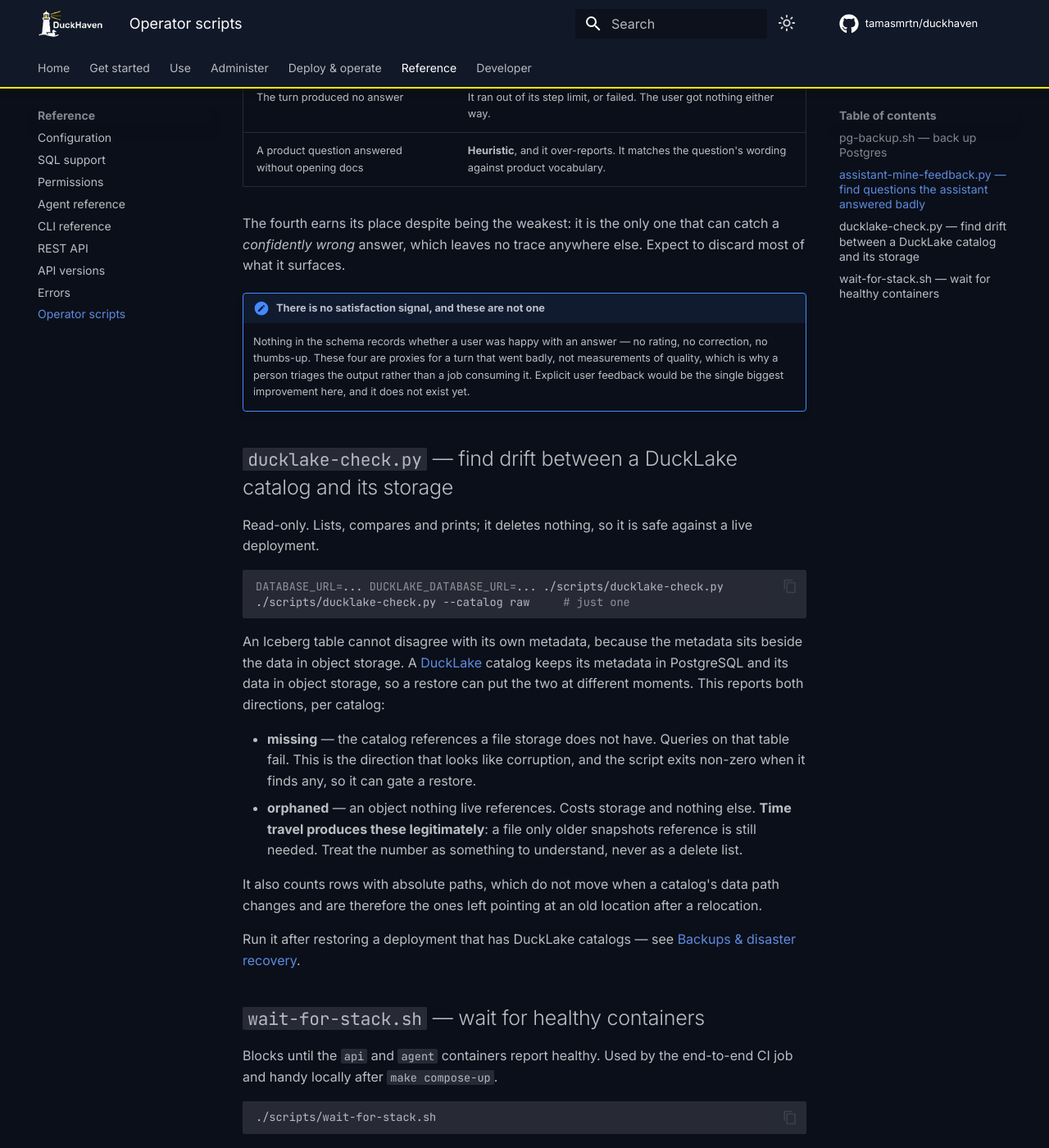
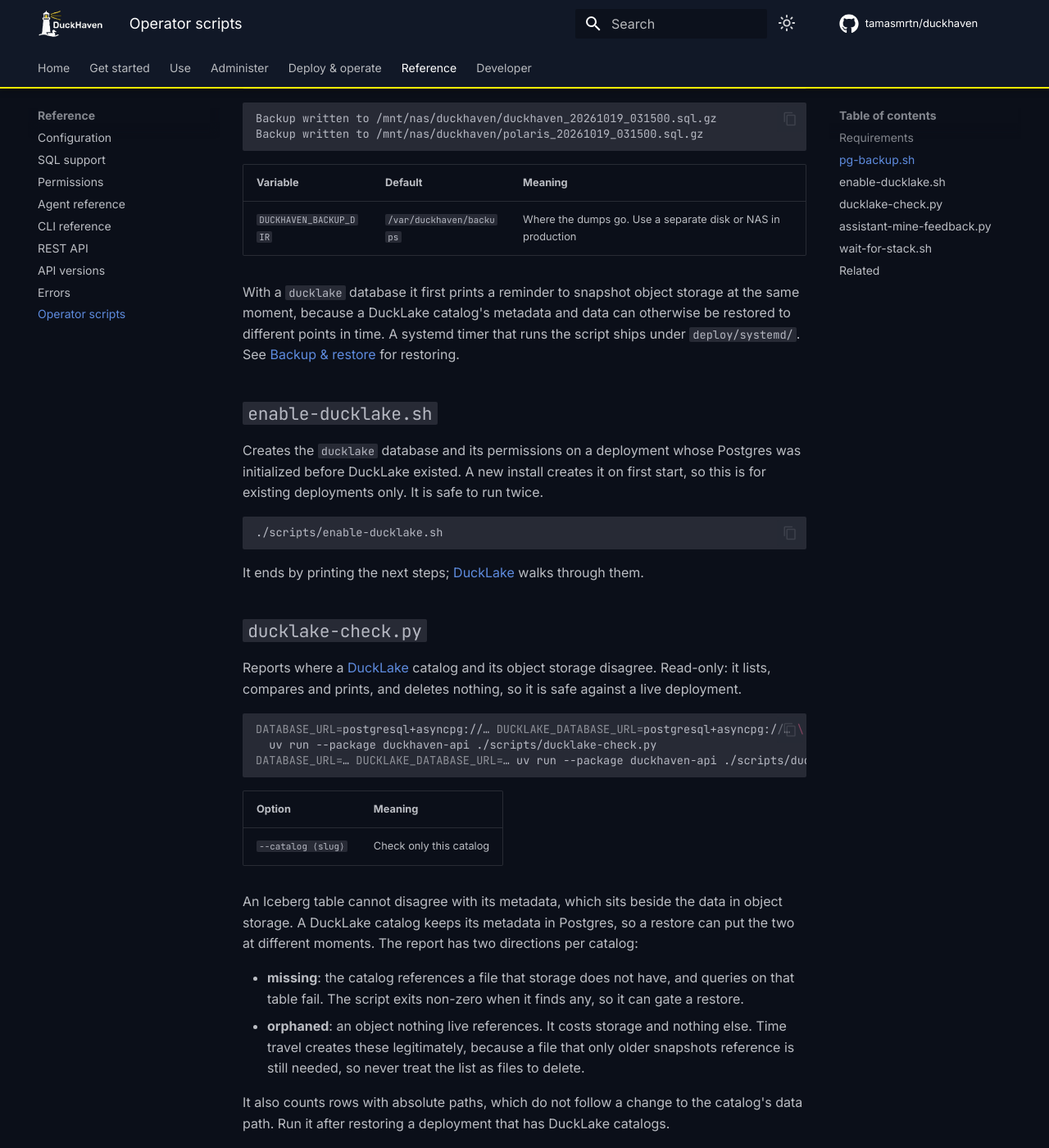
Before and after one commit to tamasmrtn/duckhaven, an MkDocs documentation site: the page built from docs/reference/operator-scripts.md, in a window 1280 px wide and 1400 px high, scrolled down 1124 px. Shown: the whole window at 82% size. Built offline with MkDocs 1.6.1 and Material for MkDocs 9.7.7, drawn with Linux system fonts in a browser that asks for light colours; comment, search, counter and statistics services are not loaded; some of the changed text lies outside the part shown.

Commit message:
docs(reference): Rewrite operator scripts and tidy configuration
The scripts need a repository checkout, and the Python ones the API's
environment and a direct Postgres connection; the page now says so and
documents enable-ducklake.sh and every option. Configuration drops
change-over-time wording and names the assistant account consistently.

````diff
--- a/api/src/api/services/assistant/knowledge/docs_index.yaml
+++ b/api/src/api/services/assistant/knowledge/docs_index.yaml
@@ -287,7 +287,7 @@
 - path: reference/configuration.md
   title: Configuration
   section: Reference
-  summary: Every control-plane and agent environment variable.
+  summary: Every DuckHaven environment variable, with its default and what it changes.
 - path: reference/sql-support.md
   title: SQL support
   section: Reference
@@ -323,7 +323,8 @@
 - path: reference/operator-scripts.md
   title: Operator scripts
   section: Reference
-  summary: DuckHaven ships a few small helper scripts under scripts/ for operators.
+  summary: The helper scripts under scripts/ back up Postgres, check DuckLake catalogs, review the
+    assistant's answers and wait for the stack to start.
 aliases:
   access/access-levels.md: access/how-access-works.md
   access/permissions.md: access/how-access-works.md
--- a/docs/ai/assistant.md
+++ b/docs/ai/assistant.md
@@ -173,7 +173,7 @@
 Every tool call the assistant makes is already recorded with its arguments and outcome, which is enough to find the
 questions it handled badly: searches that returned nothing, documentation it failed to open, turns that produced no
 answer, and product questions it answered without consulting anything. The
-[`assistant-mine-feedback.py`](../reference/operator-scripts.md#assistant-mine-feedbackpy-find-questions-the-assistant-answered-badly)
+[`assistant-mine-feedback.py`](../reference/operator-scripts.md#assistant-mine-feedbackpy)
 operator script collects those and drafts them as test cases for a person to review.
 
 It is deliberately a script an operator runs rather than an automatic loop. DuckHaven records what the assistant
--- a/docs/llms.txt
+++ b/docs/llms.txt
@@ -101,7 +101,7 @@
 
 ## Reference
 
-- [Configuration](https://tamasmrtn.github.io/duckhaven/reference/configuration/): Every control-plane and agent environment variable.
+- [Configuration](https://tamasmrtn.github.io/duckhaven/reference/configuration/): Every DuckHaven environment variable, with its default and what it changes.
 - [SQL support](https://tamasmrtn.github.io/duckhaven/reference/sql-support/): Supported SQL surface and DuckDB features, and binding typed query parameters.
 - [Permissions](https://tamasmrtn.github.io/duckhaven/reference/permissions/): Every global permission, workspace role, data-grant tier and agent tier in DuckHaven, and what each one allows.
 - [Agent reference](https://tamasmrtn.github.io/duckhaven/reference/agent-reference/): Agent configuration and behavior.
@@ -109,4 +109,4 @@
 - [REST API](https://tamasmrtn.github.io/duckhaven/reference/rest-api/): DuckHaven's REST API, under /api, does everything the web UI does, so any task can be scripted with a token.
 - [API versions](https://tamasmrtn.github.io/duckhaven/reference/api-versions/): GET /api/version reports api_version, an integer that changes only when a change breaks existing API clients.
 - [Errors](https://tamasmrtn.github.io/duckhaven/reference/errors/): Every API error has an HTTP status and a stable error code; this page lists each code, what causes it and what to do.
-- [Operator scripts](https://tamasmrtn.github.io/duckhaven/reference/operator-scripts/): DuckHaven ships a few small helper scripts under scripts/ for operators.
+- [Operator scripts](https://tamasmrtn.github.io/duckhaven/reference/operator-scripts/): The helper scripts under scripts/ back up Postgres, check DuckLake catalogs, review the assistant's answers and wait for the stack to start.
--- a/docs/reference/operator-scripts.md
+++ b/docs/reference/operator-scripts.md
@@ -1,82 +1,149 @@
+---
+type: reference
+---
+
 # Operator scripts
 
-DuckHaven ships a few small helper scripts under `scripts/` for operators — things that run on the box itself, next to
-Docker and Postgres. For everything that goes through the API, use the [`dh` CLI](cli.md) instead.
+The helper scripts under `scripts/` back up Postgres, check DuckLake catalogs, review the assistant's answers and wait
+for the stack to start.
 
-## `pg-backup.sh` — back up Postgres
+They run on the host, next to Docker and Postgres, for jobs the API does not cover. For everything the API does, use
+the [`dh` CLI](cli.md) instead.
 
-Dumps the `duckhaven` (app state) and `polaris` (Iceberg metastore) databases, and the `ducklake` database when it
-exists, each to a timestamped, gzipped file.
+## Requirements
+
+The scripts are in the repository, not in the `deploy/` download that [Install](../deployment/install.md) uses. Clone
+the repository on the host and run them from its root:
+
+- **Shell scripts** find the Compose stack at `deploy/docker-compose.yml` next to them, so the stack must run from that
+  checkout's `deploy/` directory. The systemd backup timer expects the checkout at `/opt/duckhaven`.
+- **Python scripts** import the API's code, so they need its environment: run `uv sync` once, then start them with
+  `uv run --package duckhaven-api`. They connect to Postgres directly, so the database must be reachable from where they
+  run; the bundled stack does not publish Postgres to the host.
+
+| Script | Kind | Changes anything |
+|---|---|---|
+| [`pg-backup.sh`](#pg-backupsh) | Shell | Writes backup files |
+| [`enable-ducklake.sh`](#enable-ducklakesh) | Shell | Creates the `ducklake` database |
+| [`ducklake-check.py`](#ducklake-checkpy) | Python | No, read-only |
+| [`assistant-mine-feedback.py`](#assistant-mine-feedbackpy) | Python | Writes a candidate file; reads the database only |
+| [`wait-for-stack.sh`](#wait-for-stacksh) | Shell | No |
+
+## `pg-backup.sh`
+
+Dumps the `duckhaven` database (application state), the `polaris` database (Iceberg metastore) and, when it exists, the
+`ducklake` database (DuckLake catalog metadata), each to a timestamped, gzipped file.
 
 ```bash
 DUCKHAVEN_BACKUP_DIR=/mnt/nas/duckhaven ./scripts/pg-backup.sh
 ```
 
-`DUCKHAVEN_BACKUP_DIR` defaults to `/var/duckhaven/backups`; point it at a separate disk or NAS in production. A systemd
-timer wrapping this script ships under `deploy/systemd/` — see [Backup & restore](../deployment/backup-restore.md).
+```text
+Backup written to /mnt/nas/duckhaven/duckhaven_20261019_031500.sql.gz
+Backup written to /mnt/nas/duckhaven/polaris_20261019_031500.sql.gz
+```
 
-## `assistant-mine-feedback.py` — find questions the assistant answered badly
+| Variable | Default | Meaning |
+|---|---|---|
+| `DUCKHAVEN_BACKUP_DIR` | `/var/duckhaven/backups` | Where the dumps go. Use a separate disk or NAS in production |
 
-Reads the [assistant's](../ai/assistant.md) own audit trail and reports the turns worth a person's attention,
-then drafts them as candidate cases for the [eval set](../developer/testing.md). Read-only — it opens a read-only
-transaction and writes nothing to the database.
+With a `ducklake` database it first prints a reminder to snapshot object storage at the same moment, because a
+DuckLake catalog's metadata and data can otherwise be restored to different points in time. A systemd timer that runs
+the script ships under `deploy/systemd/`. See [Backup & restore](../deployment/backup-restore.md) for restoring.
+
+## `enable-ducklake.sh`
+
+Creates the `ducklake` database and its permissions on a deployment whose Postgres was initialized before DuckLake
+existed. A new install creates it on first start, so this is for existing deployments only. It is safe to run twice.
 
 ```bash
-DATABASE_URL=postgresql+asyncpg://… ./scripts/assistant-mine-feedback.py --days 30
+./scripts/enable-ducklake.sh
 ```
 
-Candidate cases go to `api/tests/evals/cases.candidate.yaml`; pass `--no-out` to print the report only. **Nothing is
-promoted automatically.** Each candidate carries a note saying what to confirm before keeping it, because a mined case
-is a lead rather than a finding — and a guess promoted into the golden set becomes a standard.
+It ends by printing the next steps; [DuckLake](../deployment/ducklake.md) walks through them.
 
-It reports four signals, in descending order of confidence:
+## `ducklake-check.py`
+
+Reports where a [DuckLake](../data/ducklake.md) catalog and its object storage disagree. Read-only: it lists, compares
+and prints, and deletes nothing, so it is safe against a live deployment.
+
+```bash
+DATABASE_URL=postgresql+asyncpg://… DUCKLAKE_DATABASE_URL=postgresql+asyncpg://… \
+  uv run --package duckhaven-api ./scripts/ducklake-check.py
+DATABASE_URL=… DUCKLAKE_DATABASE_URL=… uv run --package duckhaven-api ./scripts/ducklake-check.py --catalog raw
+```
+
+| Option | Meaning |
+|---|---|
+| `--catalog ⟨slug⟩` | Check only this catalog |
+
+An Iceberg table cannot disagree with its metadata, which sits beside the data in object storage. A DuckLake catalog
+keeps its metadata in Postgres, so a restore can put the two at different moments. The report has two directions per
+catalog:
+
+- **missing**: the catalog references a file that storage does not have, and queries on that table fail. The script
+  exits non-zero when it finds any, so it can gate a restore.
+- **orphaned**: an object nothing live references. It costs storage and nothing else. Time travel creates these
+  legitimately, because a file that only older snapshots reference is still needed, so never treat the list as files to
+  delete.
+
+It also counts rows with absolute paths, which do not follow a change to the catalog's data path. Run it after
+restoring a deployment that has DuckLake catalogs.
+
+## `assistant-mine-feedback.py`
+
+Reads the [assistant's](../ai/assistant.md) audit trail, reports the turns worth a person's review, and drafts them as
+candidate cases for the [eval set](../developer/testing.md). It opens a read-only transaction and writes nothing to the
+database.
+
+```bash
+DATABASE_URL=postgresql+asyncpg://… uv run --package duckhaven-api ./scripts/assistant-mine-feedback.py --days 30
+```
+
+| Option | Default | Meaning |
+|---|---|---|
+| `--days` | `30` | How far back to look |
+| `--out` | `api/tests/evals/cases.candidate.yaml` | Where to write candidate cases |
+| `--no-out` | – | Print the report only |
+
+Nothing is promoted to the eval set automatically. Each candidate says what to confirm before you keep it, because a
+mined case is a lead, not a finding.
+
+It reports four signals, the most reliable first:
 
 | Signal | What it means |
 |---|---|
-| Documentation search found nothing | Somebody asked what the documentation does not cover. The strongest signal, and an exact one. |
-| A documentation tool errored or was denied | A bad path, a missing page, an incomplete image. |
-| The turn produced no answer | It ran out of its step limit, or failed. The user got nothing either way. |
-| A product question answered without opening docs | **Heuristic**, and it over-reports. It matches the question's wording against product vocabulary. |
+| A documentation search found nothing | Someone asked what the documentation does not cover. Exact, and the strongest signal |
+| A documentation tool failed or was denied | A bad path, a missing page, an incomplete image |
+| The turn produced no answer | It ran out of steps or failed; the user got nothing |
+| A product question answered without opening the docs | A heuristic that over-reports: it matches the question's wording against product vocabulary |
 
-The fourth earns its place despite being the weakest: it is the only one that can catch a *confidently wrong* answer,
-which leaves no trace anywhere else. Expect to discard most of what it surfaces.
+The last is the weakest, but it is the only one that can catch a confidently wrong answer. Expect to discard most of
+what it finds.
 
-!!! note "There is no satisfaction signal, and these are not one"
-    Nothing in the schema records whether a user was happy with an answer — no rating, no correction, no thumbs-up.
-    These four are proxies for a turn that went badly, not measurements of quality, which is why a person triages the
-    output rather than a job consuming it. Explicit user feedback would be the single biggest improvement here, and it
-    does not exist yet.
+!!! note "These signals are not satisfaction"
+    DuckHaven records no rating or correction from users, so nothing measures whether an answer helped. The four
+    signals point at turns that went badly, which is why a person reviews them instead of a job acting on them.
 
-## `ducklake-check.py` — find drift between a DuckLake catalog and its storage
+## `wait-for-stack.sh`
 
-Read-only. Lists, compares and prints; it deletes nothing, so it is safe against a live deployment.
-
-```sh
-DATABASE_URL=... DUCKLAKE_DATABASE_URL=... ./scripts/ducklake-check.py
-./scripts/ducklake-check.py --catalog raw     # just one
-```
-
-An Iceberg table cannot disagree with its own metadata, because the metadata sits beside the data in object storage.
-A [DuckLake](../data/ducklake.md) catalog keeps its metadata in PostgreSQL and its data in object storage, so a
-restore can put the two at different moments. This reports both directions, per catalog:
-
-- **missing** — the catalog references a file storage does not have. Queries on that table fail. This is the direction
-  that looks like corruption, and the script exits non-zero when it finds any, so it can gate a restore.
-- **orphaned** — an object nothing live references. Costs storage and nothing else. **Time travel produces these
-  legitimately**: a file only older snapshots reference is still needed. Treat the number as something to understand,
-  never as a delete list.
-
-It also counts rows with absolute paths, which do not move when a catalog's data path changes and are therefore the
-ones left pointing at an old location after a relocation.
-
-Run it after restoring a deployment that has DuckLake catalogs — see
-[Backups & disaster recovery](../operations/runbook.md#restoring-a-deployment-with-ducklake-catalogs).
-
-## `wait-for-stack.sh` — wait for healthy containers
-
-Blocks until the `api` and `agent` containers report healthy. Used by the end-to-end CI job and handy locally after
-`make compose-up`.
+Waits until the `api` and `agent` containers report healthy, checking every 5 seconds for up to 5 minutes each. The
+end-to-end CI job uses it, and it is handy after `make compose-up`.
 
 ```bash
 ./scripts/wait-for-stack.sh
 ```
+
+```text
+api is healthy
+agent is healthy
+Stack is ready.
+```
+
+If a container does not become healthy in time, it prints the container's last 80 log lines and exits non-zero.
+
+## Related
+
+- [Backup & restore](../deployment/backup-restore.md)
+- [DuckLake](../deployment/ducklake.md)
+- [CLI reference](cli.md)
````
Also changed, not shown: docs/reference/configuration.md (+19 -13 lines).
